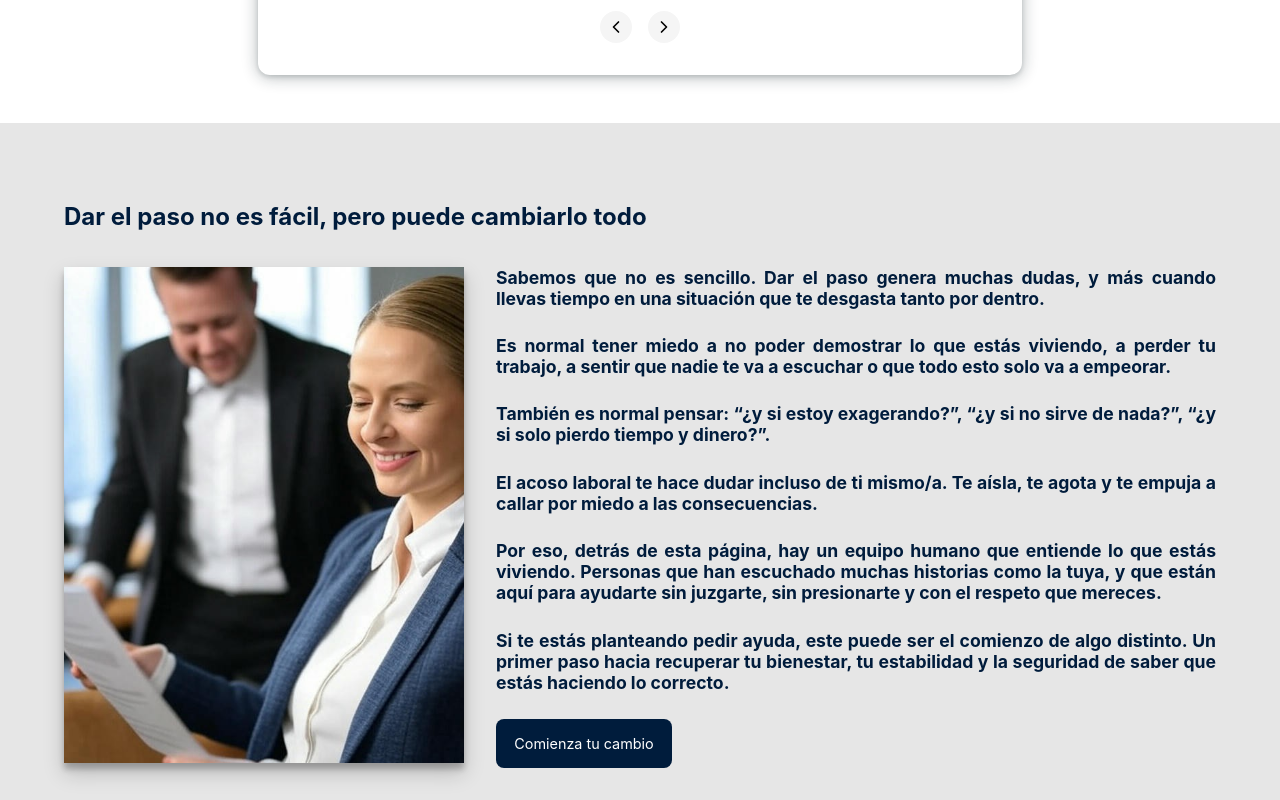
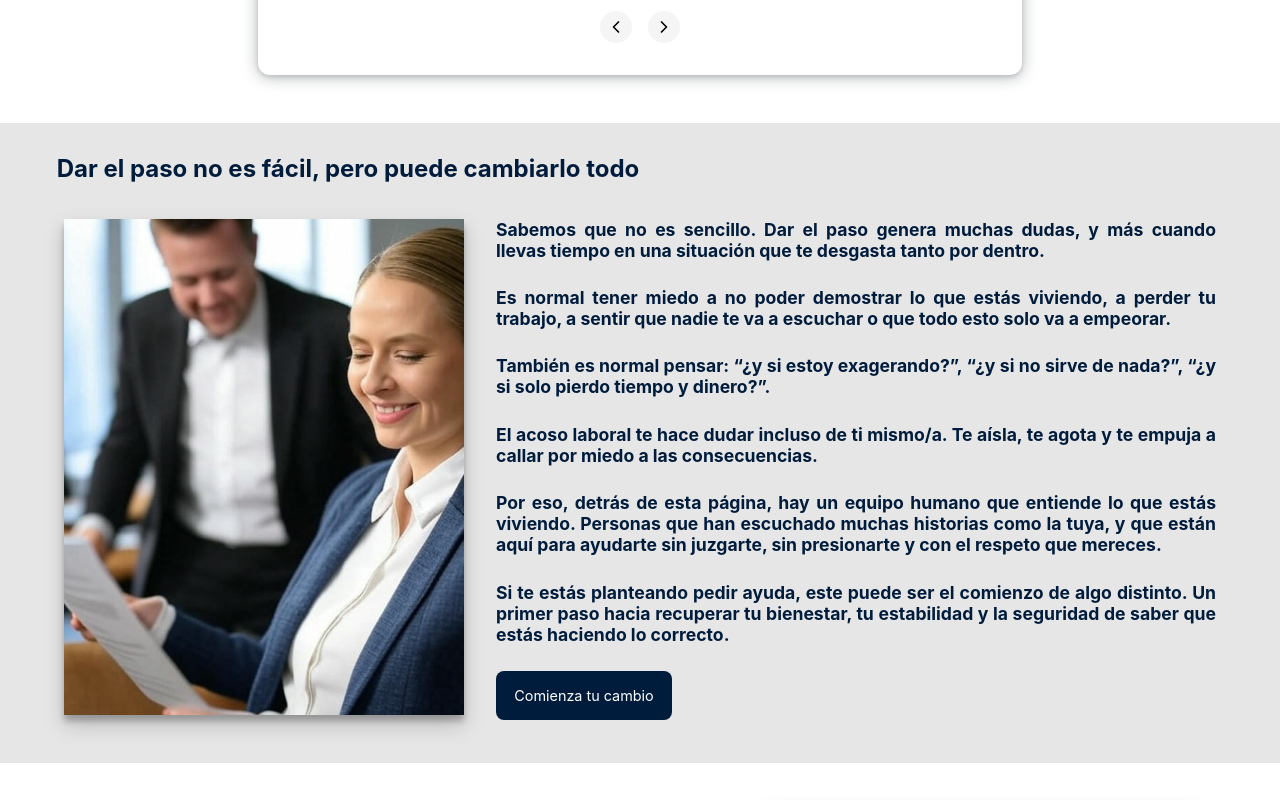
Before and after one commit to IvanOnGit/safe-work, a React (Vite) app: page / in a window 1280 px wide. Shown: the part 3240-4040 px from the top of the page. Built offline with nearby package versions, Linux system fonts and the light colour scheme.

Commit message:
back changes

```diff
--- a/src/components/WhyUs/styles.ts
+++ b/src/components/WhyUs/styles.ts
@@ -1,48 +1,47 @@
 import styled from 'styled-components';
 
 export const Container = styled.section`
-  height: auto;
-  min-height: 40rem;
-  background-color: #E6E6E6;
+  height: 40rem;
+  background-color:
+#E6E6E6;
   display: flex;
   align-items: center;
   justify-content: center;
   flex-direction: column;
   margin-top: 1rem;
-  padding: 2rem 0;
 
   @media (max-width: 768px) {
-    background-color: #E6E6E6;
+    background-color:
+#E6E6E6;
     top: 0;
     margin-top: 3rem;
-    padding: 2rem 0 3rem 0;
+    padding-top: 0;
+    height: auto;
   }
 `;
 
 export const TitleContainer = styled.div`
-  width: 100%;
-  max-width: 72rem;
   margin-bottom: 1rem;
-  padding: 0 1rem;
+  margin-right: 36.5rem;
   text-align: left;
 
   h1 {
     font-size: 1.5rem;
     font-family: 'Inter', sans-serif;
-    color: #001C3C;
+    color:
+#001C3C;
   }
 
   @media (max-width: 768px) {
-    padding: 0 2rem;
+    margin-right: 1rem;
+    margin-left: 2rem;
   }
 `;
 
 export const WhyUsContainer = styled.div`
   display: flex;
   gap: 2rem;
-  width: 100%;
-  max-width: 72rem;
-  padding: 0 1rem;
+  margin-bottom: 2rem;
 
   img {
     height: 31rem;
@@ -56,14 +55,14 @@ export const WhyUsContainer = styled.div`
       height: 20rem;
       width: 20rem;
       align-self: center;
-      margin-bottom: 2rem;
+      margin-bottom: 3rem;
       border-radius: 1rem;
     }
   }
 
   @media (max-width: 768px) {
     flex-direction: column-reverse;
-    padding: 0 2rem;
+    margin-bottom: 5rem;
   }
 `;
 
@@ -72,13 +71,12 @@ export const TextContainer = styled.div`
   flex-direction: column;
   gap: 1.65rem;
   width: 45rem;
-  max-width: 100%;
-  position: relative;
 
   p {
     font-family: 'Inter', sans-serif;
     font-weight: bold;
-    color: #001C3C;
+    color:
+#001C3C;
     margin: 0;
     padding: 0;
     font-size: 1.1rem;
@@ -94,7 +92,8 @@ export const TextContainer = styled.div`
   }
 
   button {
-    background-color: #001C3C;
+    background-color:
+#001C3C;
     color: white;
     border: none;
     border-radius: 0.5rem;
@@ -103,23 +102,26 @@ export const TextContainer = styled.div`
     cursor: pointer;
     width: 11rem;
     font-size: 0.9rem;
-    align-self: flex-start;
 
     @media (max-width: 768px) {
-      width: 100%;
+      position: absolute;
+      margin-top: 68rem;
+      width: 20rem;
       align-self: center;
       padding: 1rem;
       font-size: 1rem;
-      margin-top: 1rem;
     }
 
     &:hover {
-      background-color: #183a6c;
+      background-color:
+#183a6c;
       transition: all 0.3s ease-in-out;
     }
   }
 
   @media (max-width: 768px) {
-    width: 100%;
+    margin-left: 2rem;
+    margin-right: 2rem;
+    width: 22rem;
   }
 `;
```
Also changed, not shown: src/components/WhyUs/WhyUs.tsx (line endings or trailing spaces).
